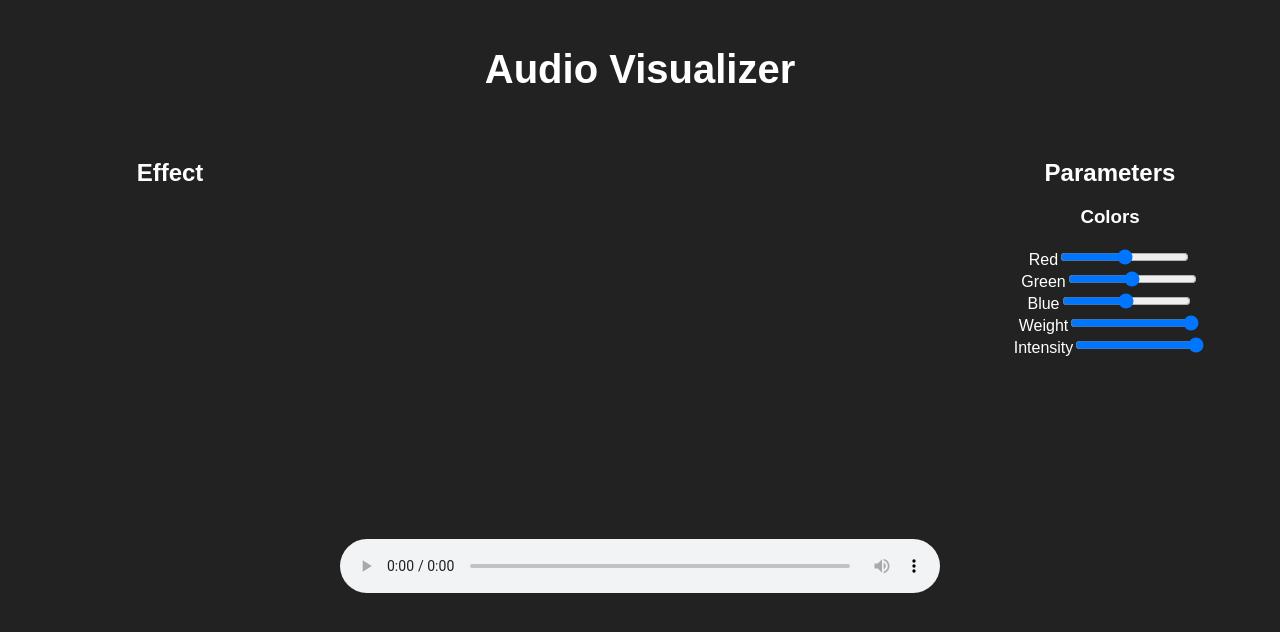
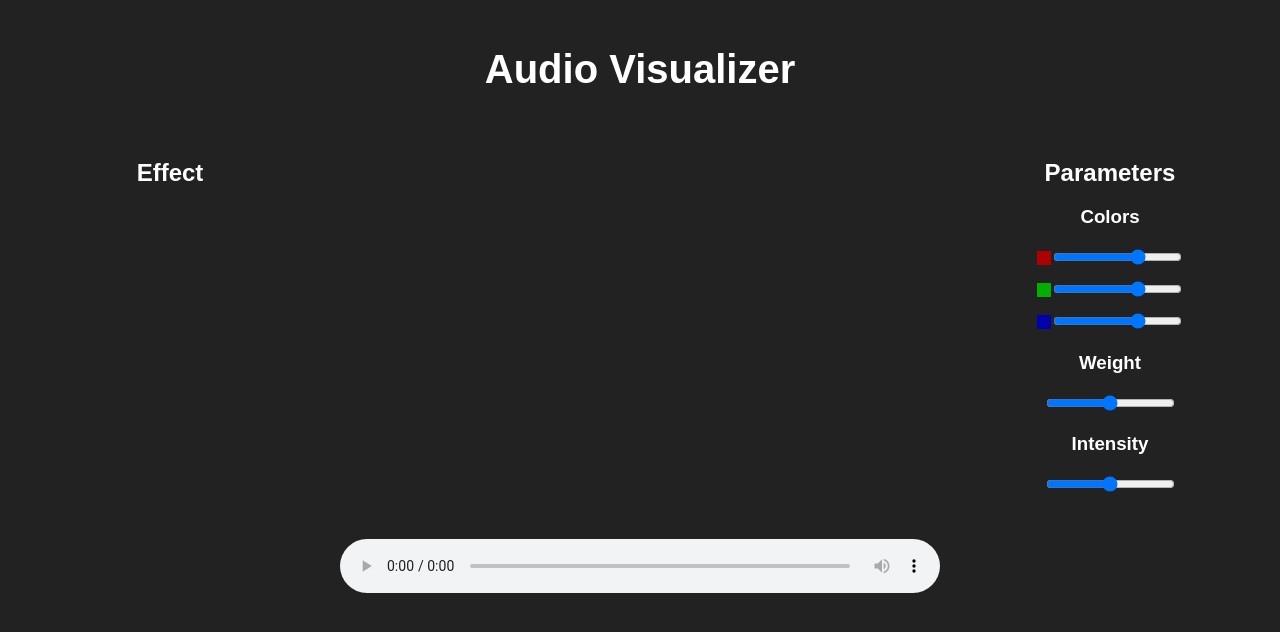
Before and after one commit to domtriola/audio-visualizer-v2, a React (Create React App) app: page / in a window 1280 px wide. Shown: the top 632 px of the page. Built offline with nearby package versions, Linux system fonts and the light colour scheme; a web font is replaced by a local one.

Commit message:
fix color sliders and add color box

```diff
--- a/src/components/Controls/RightSidebar/Colors.js
+++ b/src/components/Controls/RightSidebar/Colors.js
@@ -1,29 +1,58 @@
 import React from 'react';
 import ParamSlider from './ParamSlider';
+
+function backgroudColor(color, value) {
+  const colors = {
+    red: 0,
+    blue: 0,
+    green: 0
+  };
+
+  colors[color] = value;
+
+  return {
+    background: `rgb(${colors.red}, ${colors.green}, ${colors.blue})`
+  };
+}
 
 const Colors = ({ colors, updateColor }) => (
   <div>
     <h3>Colors</h3>
+    <div className="color-slider">
+      <div
+        className="color-box red"
+        style={backgroudColor('red', colors.get('red'))} ></div>
       <ParamSlider
         name="Red"
         min={0}
         max={255}
-      value={colors.red}
+        value={colors.get('red')}
         updateParam={updateColor('red')} />
+    </div>
 
+    <div className="color-slider">
+      <div
+        className="color-box green"
+        style={backgroudColor('green', colors.get('green'))} ></div>
       <ParamSlider
         name="Green"
         min={0}
         max={255}
-        value={colors.green}
+        value={colors.get('green')}
         updateParam={updateColor('green')} />
+    </div>
 
+    <div className="color-slider">
+      <div
+        className="color-box blue"
+        style={backgroudColor('blue', colors.get('blue'))} ></div>
       <ParamSlider
         name="Blue"
         min={0}
         max={255}
-        value={colors.blue}
+        value={colors.get('blue')}
         updateParam={updateColor('blue')} />
+    </div>
   </div>
 );
 
--- a/src/components/Controls/RightSidebar/ParamSlider.js
+++ b/src/components/Controls/RightSidebar/ParamSlider.js
@@ -1,14 +1,12 @@
 import React from 'react';
 
-const ParamSlider = ({ name, min, max, value, updateParam }) => (
-  <label>{name}
+const ParamSlider = ({ min, max, value, updateParam }) => (
   <input
     type="range"
     min={min}
     max={max}
     value={value}
     onChange={e => updateParam(parseInt(e.target.value, 10))} />
-  </label>
 );
 
 export default ParamSlider;
--- a/src/components/Controls/RightSidebar/RightSidebar.js
+++ b/src/components/Controls/RightSidebar/RightSidebar.js
@@ -32,15 +32,15 @@ class RightSidebar extends Component {
             colors={this.props.parameters.get('colors')}
             updateColor={this.updateColor} />
 
+          <h3>Weight</h3>
           <ParamSlider
-            name="Weight"
             min={0}
             max={10}
             value={this.props.parameters.get('weight')}
             updateParam={this.updateParam('weight')} />
 
+          <h3>Intensity</h3>
           <ParamSlider
-            name="Intensity"
             min={0}
             max={100}
             value={this.props.parameters.get('intensity')}
--- a/src/components/Controls/Sidebar.css
+++ b/src/components/Controls/Sidebar.css
@@ -7,3 +7,17 @@
 .sidebar-content {
   width: 200px;
 }
+
+.color-slider {
+  margin-bottom: 10px;
+}
+
+.color-slider div {
+  display: inline-block;
+}
+
+.color-box {
+  padding: 2px;
+  width: 10px;
+  height: 10px;
+}
--- a/src/reducers/parameter_reducer.js
+++ b/src/reducers/parameter_reducer.js
@@ -3,12 +3,12 @@ import { UPDATE_COLOR, UPDATE_PARAM } from '../actions/parameter_actions';
 
 const _defaultState = fromJS({
   colors: {
-    red: 255,
-    green: 255,
-    blue: 255
+    red: 175,
+    green: 175,
+    blue: 175
   },
-  intensity: 100,
-  weight: 10
+  intensity: 50,
+  weight: 5
 });
 
 const parameterReducer = (state = _defaultState, action) => {
```
Lines whose indentation alone changed are shown as unchanged.
